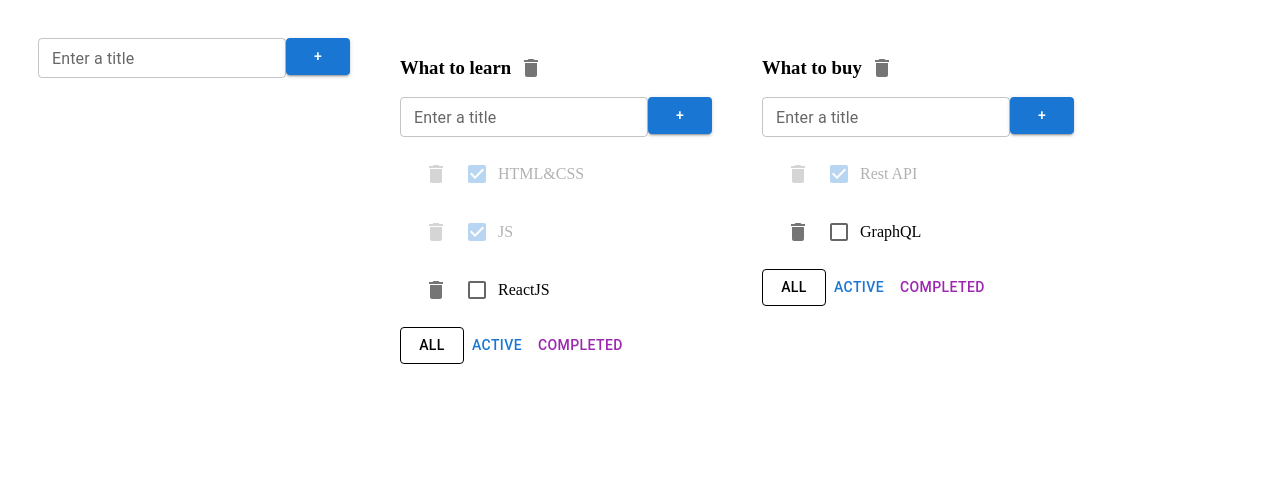
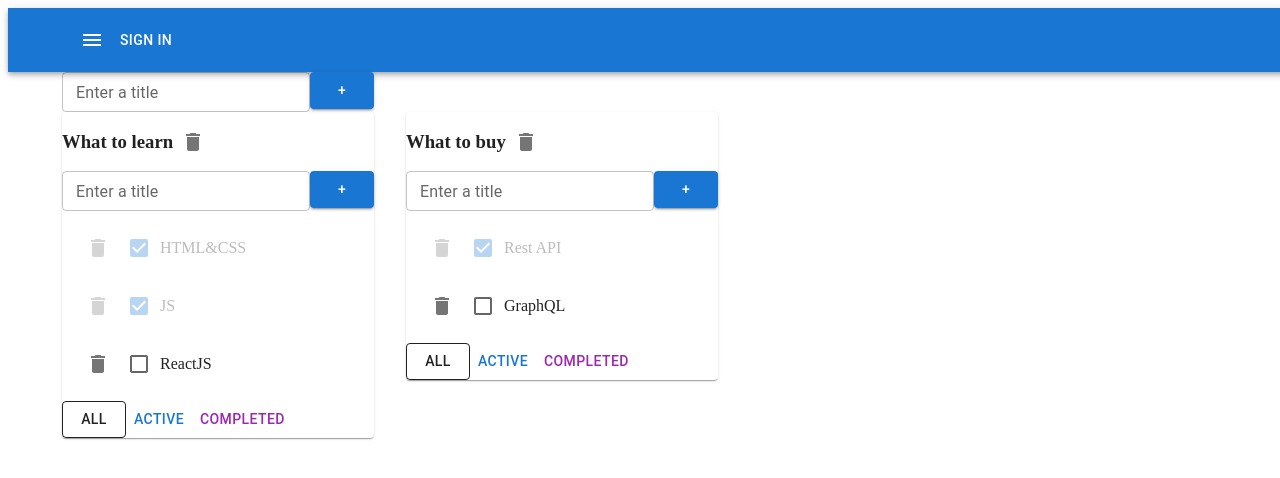
Before and after one commit to Evgeny001/taskManager, a React (Vite) app: page / in a window 1280 px wide. Shown: the top 478 px of the page. Built offline with nearby package versions, Linux system fonts and the light colour scheme.

Commit message:
and AppBar, Container, Grid, Paper from mui

```diff
--- a/src/App.css
+++ b/src/App.css
@@ -1,6 +1,7 @@
 .app {
-  padding: 30px;
   display: flex;
+  flex-direction: column;
+  width: 100vw;
 }
 
 .app > div {
--- a/src/App.tsx
+++ b/src/App.tsx
@@ -3,6 +3,14 @@
 import { useState } from 'react'
 import { v1 } from 'uuid'
 import { CreateItemForm } from './CreateItemForm/ui/CreateItemForm.tsx'
+import AppBar from '@mui/material/AppBar'
+import Toolbar from '@mui/material/Toolbar'
+import Button from '@mui/material/Button'
+import IconButton from '@mui/material/IconButton'
+import MenuIcon from '@mui/icons-material/Menu'
+import Container from '@mui/material/Container'
+import Grid from '@mui/material/Grid2'
+import { Paper } from '@mui/material'
 
 export interface Todolist {
   id: string
@@ -98,10 +106,21 @@
 
   return (
     <div className="app">
-      <>
+      <AppBar position="static">
+        <Toolbar>
+          <Container maxWidth={'lg'}>
+            <IconButton color="inherit">
+              <MenuIcon />
+            </IconButton>
+            <Button color="inherit">Sign in</Button>
+          </Container>
+        </Toolbar>
+      </AppBar>
+      <Container maxWidth={'lg'}>
+        <Grid container>
           <CreateItemForm onCreateItem={createTodolist} />
-      </>
-
+        </Grid>
+        <Grid container spacing={4}>
           {todolists.map(todolist => {
             const todolistTasks = tasks[todolist.id]
             let filteredTasks = todolistTasks
@@ -113,6 +132,8 @@
             }
 
             return (
+              <Grid key={todolist.id}>
+                <Paper>
                   <TodolistItem
                     key={todolist.id}
                     todolists={todolist}
@@ -125,8 +146,12 @@
                     changeTaskTitle={changeTaskTitle}
                     changeTodolistTitle={changeTodolistTitle}
                   />
+                </Paper>
+              </Grid>
             )
           })}
+        </Grid>
+      </Container>
     </div>
   )
 }
```
Lines whose indentation alone changed are shown as unchanged.
